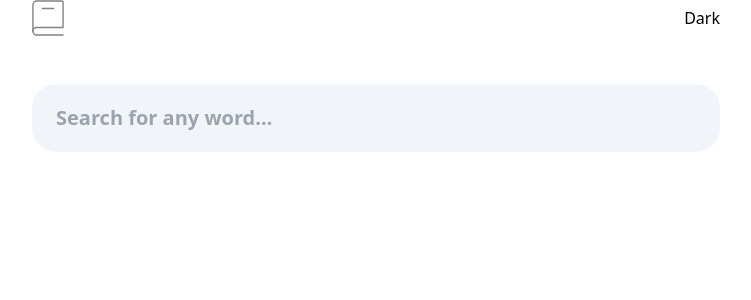
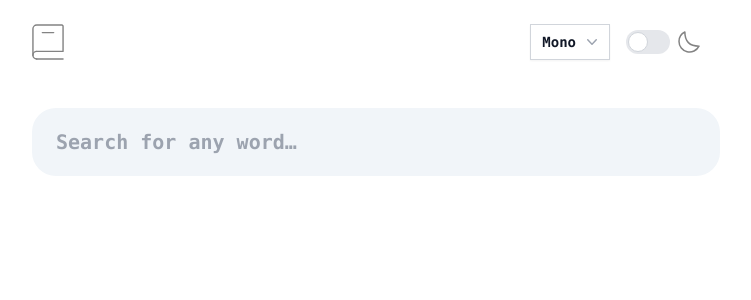
Before and after one commit to waldekglaz/dictionary-app, a React (Vite) app: page / in a window 1280 px wide. Shown: the top 300 px of the page, without its empty margins (264-1015 px from the left). Built offline with nearby package versions, Linux system fonts and the light colour scheme.

Commit message:
FontPicker & dark theme toggler

```diff
--- a/src/App.jsx
+++ b/src/App.jsx
@@ -12,6 +12,9 @@ function App() {
   const [isLoading, setIsLoading] = useState(false);
   const [error, setError] = useState(false);
   const [darkToggle, setDarkToggle] = useState(false);
+  const [activeFont, setActiveFont] = useState("font-mono");
+  const [isFontWindowOpen, setIsFontWindowOpen] = useState(false);
+
   const fetchData = async (input) => {
     setError(false);
     setSearchResult(null);
@@ -40,16 +43,23 @@ function App() {
   const themeChangeHandler = () => {
     setDarkToggle(!darkToggle);
   };
+  const fontChangeHandler = (e) => {
+    setActiveFont(e.target.dataset.font);
+    setIsFontWindowOpen(false);
+  };
+  const toggleFontWindow = () => {
+    setIsFontWindowOpen(!isFontWindowOpen);
+  };
   return (
-    <div className={`w-full min-h-screen ${darkToggle ? "dark bg-black text-white " : ""} `}>
-      <div className={`max-w-3xl mr-auto ml-auto px-6 pb-20 container md:px-10 md:pb-28 `}>
-        <Header onClick={themeChangeHandler} theme={darkToggle} />
+    <div className={`w-full min-h-screen  ${darkToggle ? "dark bg-black text-white " : ""} ${activeFont}`}>
+      <div className={`max-w-3xl mr-auto ml-auto px-6 pb-20 pt-6 container md:px-10 md:pb-28 `}>
+        <Header onClick={themeChangeHandler} theme={darkToggle} font={activeFont} onFontChange={fontChangeHandler} fontWindow={isFontWindowOpen} fontWindowToggle={toggleFontWindow} />
 
         <form className="w-full " onSubmit={onFormSubmit}>
-          <input className="bg-slate-100 w-full text-xl font-bold py-5 px-6 rounded-3xl dark:text-white dark:bg-slate-800" type="text" value={userInput} onChange={onInputChange} placeholder="Search for any word…" />
+          <input onClick={() => setIsFontWindowOpen(false)} className="bg-slate-100 w-full text-xl font-bold py-5 px-6 rounded-3xl dark:text-white dark:bg-slate-800" type="text" value={userInput} onChange={onInputChange} placeholder="Search for any word…" />
         </form>
 
-        <main>
+        <main onClick={() => setIsFontWindowOpen(false)}>
           {isLoading && (
             <div className="mr-auto ml-auto flex justify-center">
               <ThreeDots height="40" width="40" color="gray" />
--- /dev/null
+++ b/src/components/FontPicker.jsx
@@ -0,0 +1,38 @@
+import React from "react";
+const fonts = ["-sans", "-serif", "-mono"];
+
+const FontPicker = (props) => {
+  const notActiveFonts = fonts.filter((font) => `font${font}` !== props.font);
+
+  return (
+    <div className="relative inline-block text-left">
+      <div className="mr-4">
+        <button onClick={props.fontWindowToggle} type="button" className="inline-flex w-full justify-center gap-x-1.5 border-none outline-none  px-3 py-2 text-sm font-semibold text-gray-900 shadow-sm ring-1 ring-inset ring-gray-300 hover:bg-gray-50 dark:text-white dark:hover:bg-slate-800" id="menu-button" aria-expanded="true" aria-haspopup="true">
+          {props.font === "font-sans" && "Sans Serif"}
+          {props.font === "font-serif" && "Serif"}
+          {props.font === "font-mono" && "Mono"}
+          <svg className="-mr-1 h-5 w-5 text-gray-400" viewBox="0 0 20 20" fill="currentColor" aria-hidden="true">
+            <path fillRule="evenodd" d="M5.23 7.21a.75.75 0 011.06.02L10 11.168l3.71-3.938a.75.75 0 111.08 1.04l-4.25 4.5a.75.75 0 01-1.08 0l-4.25-4.5a.75.75 0 01.02-1.06z" clipRule="evenodd" />
+          </svg>
+        </button>
+      </div>
+
+      {props.fontWindow && (
+        <div className={`absolute right-0 z-10 mt-2 w-56 origin-top-right rounded-md bg-white  shadow-lg ring-1 ring-black ring-opacity-5 focus:outline-none dark:bg-slate-800 `} role="menu" aria-orientation="vertical" aria-labelledby="menu-button" tabIndex="-1">
+          <div className="py-1" role="none">
+            {/* <!-- Active: "bg-gray-100 text-gray-900", Not Active: "text-gray-700" --> */}
+            {notActiveFonts.map((item, index) => (
+              <a onClick={props.onFontClick} href="#" className="text-black block px-4 py-2 text-sm dark:text-white" role="menuitem" tabIndex="-1" data-font={`font${item}`} id={`menu-item-${index}`}>
+                {item === "-sans" && "Sans Serif"}
+                {item === "-serif" && "Serif"}
+                {item === "-mono" && "Mono"}
+              </a>
+            ))}
+          </div>
+        </div>
+      )}
+    </div>
+  );
+};
+
+export default FontPicker;
--- a/src/components/Header.jsx
+++ b/src/components/Header.jsx
@@ -1,11 +1,22 @@
 import React from "react";
+import FontPicker from "./FontPicker";
 import Logo from "./../assets/images/logo.svg";
+import Moon from "./../assets/images/icon-moon.svg";
 
 const Header = (props) => {
   return (
     <header className="pb-12 flex justify-between dark:bg-black">
       <img className="w-8" src={Logo} aria-hidden="true" />
-      <button onClick={props.onClick}>{props.theme ? "Light" : "Dark"}</button>
+      <div className="flex items-center">
+        <FontPicker font={props.font} onFontClick={props.onFontChange} fontWindow={props.fontWindow} fontWindowToggle={props.fontWindowToggle} />
+        <label class="inline-flex relative items-center mr-5 cursor-pointer">
+          <input type="checkbox" className="sr-only peer" checked={props.theme} readOnly />
+          <div onClick={props.onClick} className="w-11 h-6 bg-gray-200 rounded-full peer  peer-focus:ring-green-300  peer-checked:after:translate-x-full peer-checked:after:border-white after:content-[''] after:absolute after:top-0.5 after:left-[2px] after:bg-white after:border-gray-300 after:border after:rounded-full after:h-5 after:w-5 after:transition-all peer-checked:bg-purple-800"></div>
+          <span className="ml-2 text-sm font-medium text-gray-900">
+            <img src={Moon} aria-hidden="true" />
+          </span>
+        </label>
+      </div>
     </header>
   );
 };
--- a/tailwind.config.js
+++ b/tailwind.config.js
@@ -4,6 +4,7 @@ export default {
   content: ["./index.html",
     "./src/**/*.{js,ts,jsx,tsx}",],
   theme: {
+
     extend: {
 
     },
```
